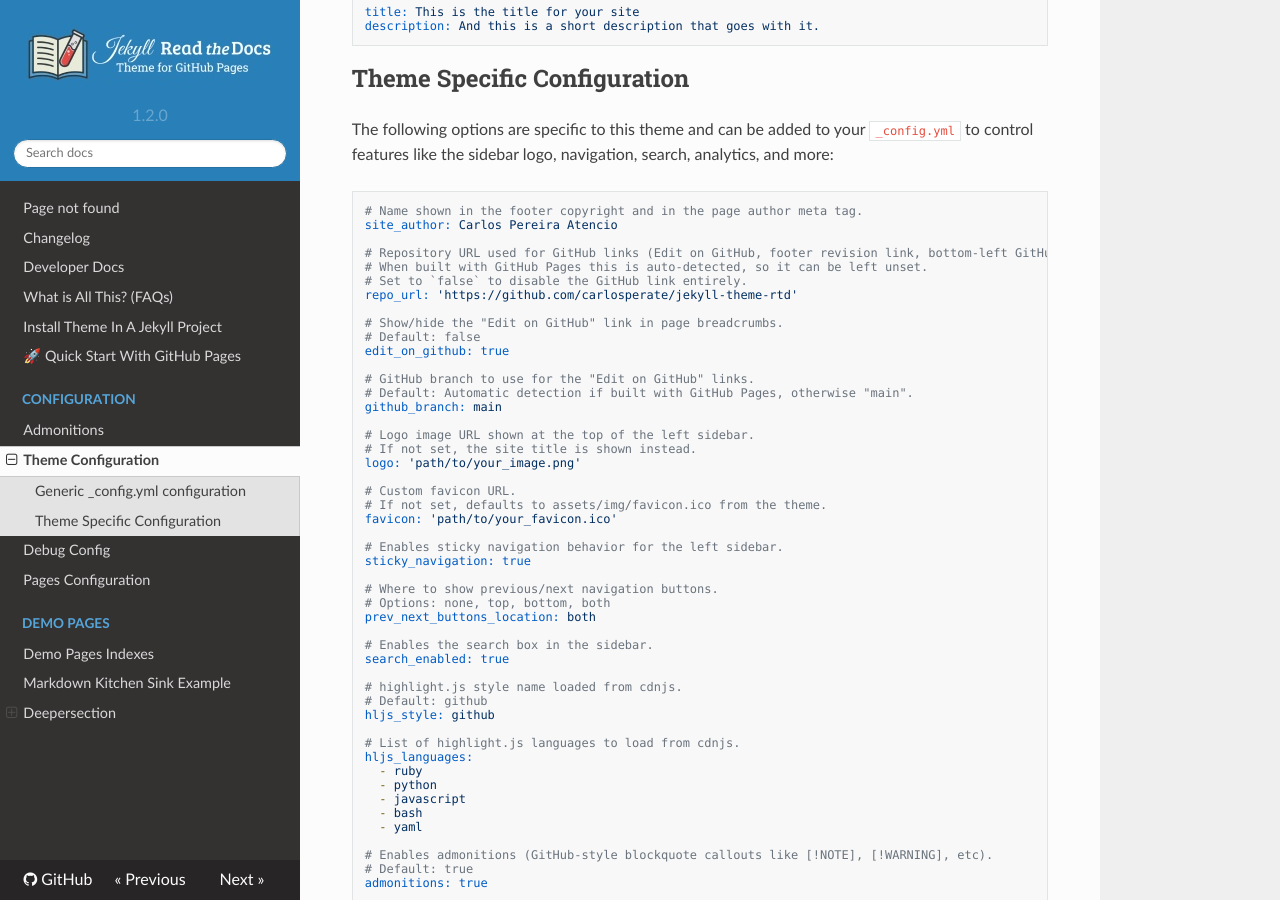
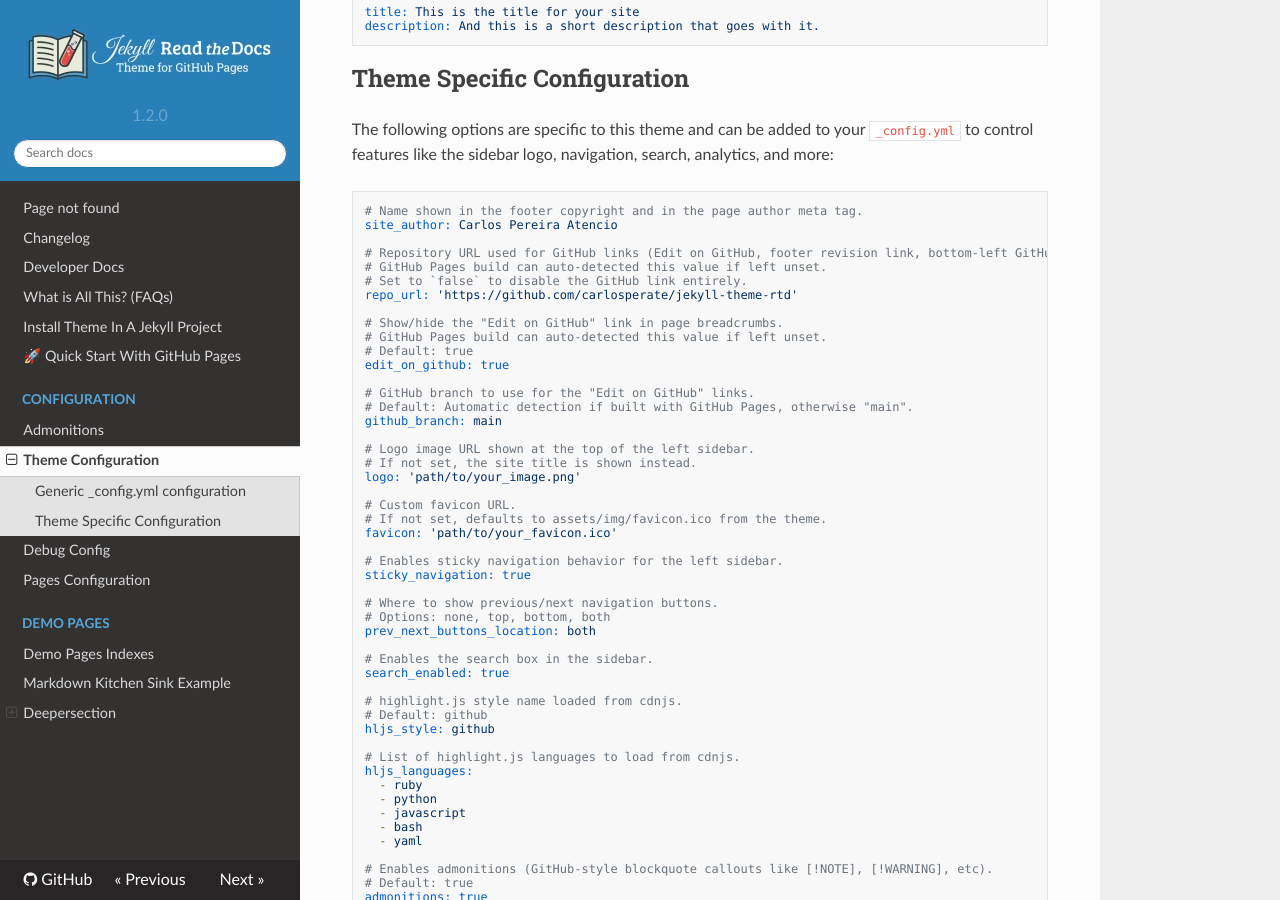
Before and after one commit to carlosperate/jekyll-theme-rtd, an MkDocs documentation site: the page built from docs/configuration/configyml.md, in a window 1280 px wide and 900 px high, scrolled down 416 px. Built offline with MkDocs 1.6.1, drawn with Linux system fonts in a browser that asks for light colours; nearby versions of some CDN libraries.

Commit message:
theme: Include 'Edit in GH' link by default automatically detected from GH Pages build.

```diff
--- a/docs/configuration/configyml.md
+++ b/docs/configuration/configyml.md
@@ -30,12 +30,13 @@
 site_author: Carlos Pereira Atencio
 
 # Repository URL used for GitHub links (Edit on GitHub, footer revision link, bottom-left GitHub link).
-# When built with GitHub Pages this is auto-detected, so it can be left unset.
+# GitHub Pages build can auto-detected this value if left unset.
 # Set to `false` to disable the GitHub link entirely.
 repo_url: 'https://github.com/carlosperate/jekyll-theme-rtd'
 
 # Show/hide the "Edit on GitHub" link in page breadcrumbs.
-# Default: false
+# GitHub Pages build can auto-detected this value if left unset.
+# Default: true
 edit_on_github: true
 
 # GitHub branch to use for the "Edit on GitHub" links.
```
Also changed, not shown: _includes/breadcrumbs.html (+8 -2 lines), tests/screenshot_compare/screenshots/docs__configuration__configyml.png.
